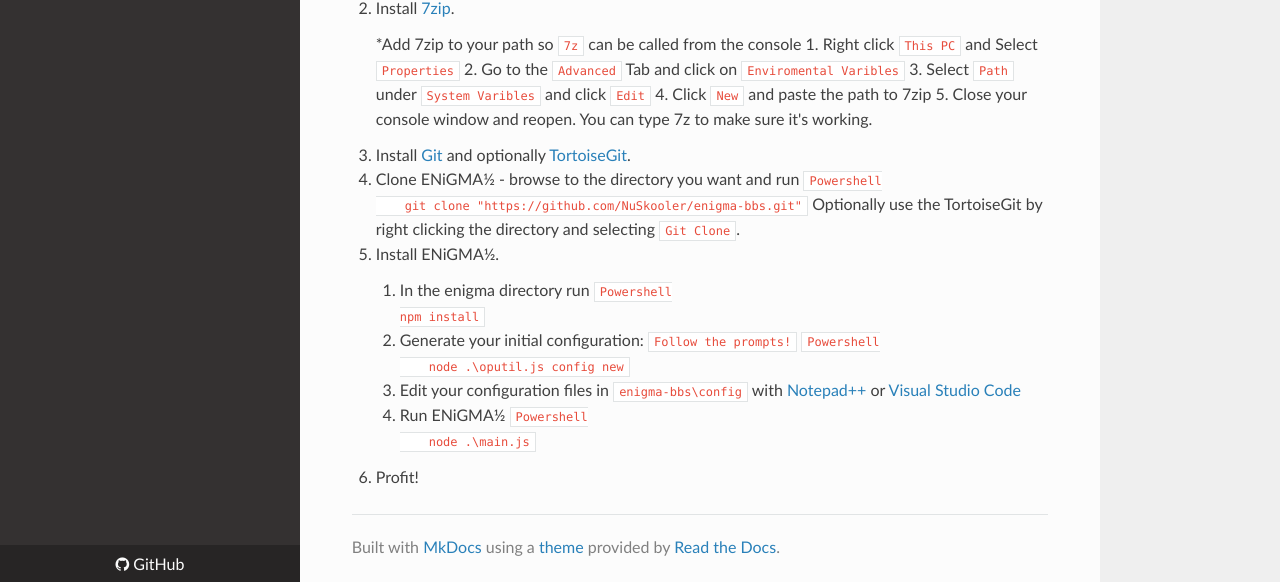
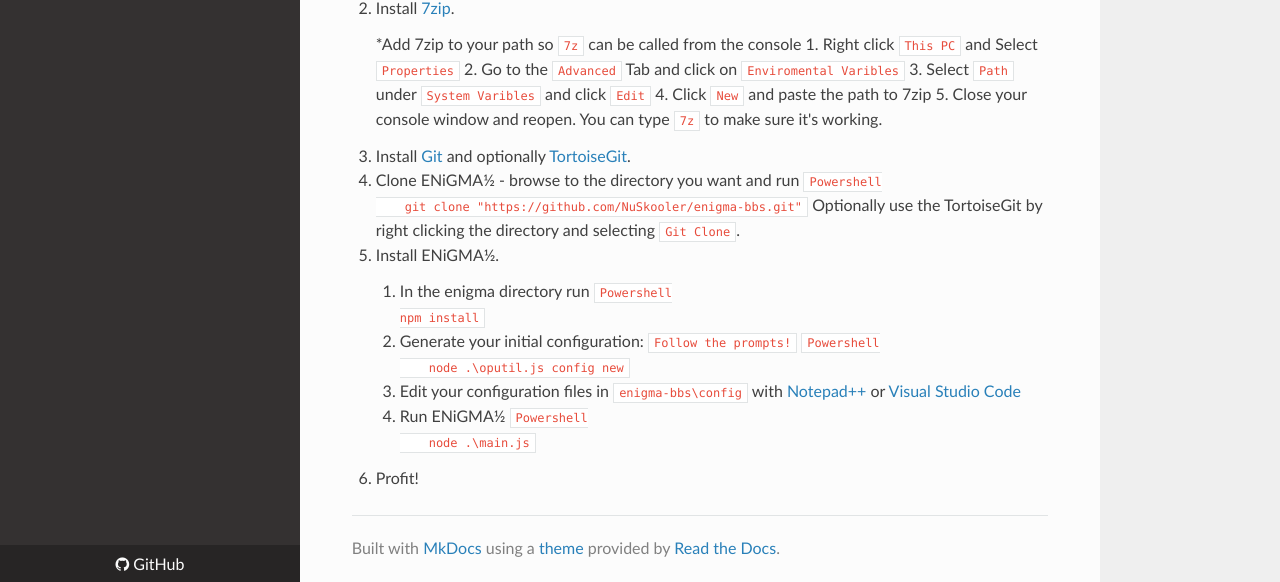
Before and after one commit to NuSkooler/enigma-bbs, an MkDocs documentation site: the page built from docs/installation/windows.md, in a window 1280 px wide and 1166 px high. Shown: the part 581-1163 px from the top of the window. Built offline with MkDocs 1.6.1, drawn with Linux system fonts in a browser that asks for light colours; nearby versions of some CDN libraries; old or Windows-style settings are respelled for this version of MkDocs.

```diff
--- a/docs/installation/windows.md
+++ b/docs/installation/windows.md
@@ -39,7 +39,7 @@ ENiGMA½ will run on both 32bit and 64bit Windows. If you want to run 16bit door
 	2. Go to the `Advanced` Tab and click on `Enviromental Varibles`
 	3. Select `Path` under `System Varibles` and click `Edit`
 	4. Click `New` and paste the path to 7zip
-	5. Close your console window and reopen. You can type 7z to make sure it's working.
+	5. Close your console window and reopen. You can type `7z` to make sure it's working.
 
 3. Install [Git](https://git-scm.com/downloads) and optionally [TortoiseGit](https://tortoisegit.org/download/).
 
```
